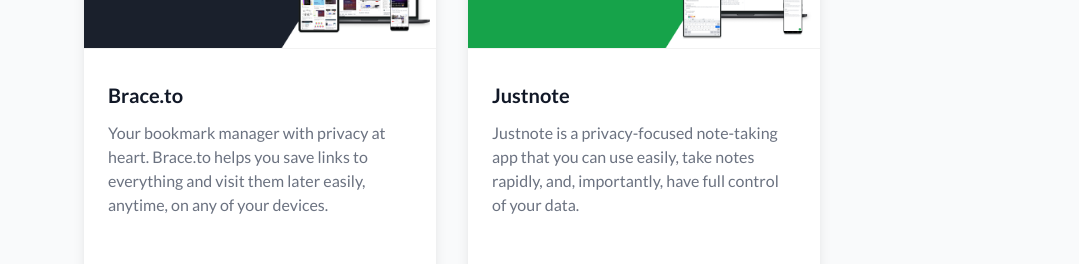
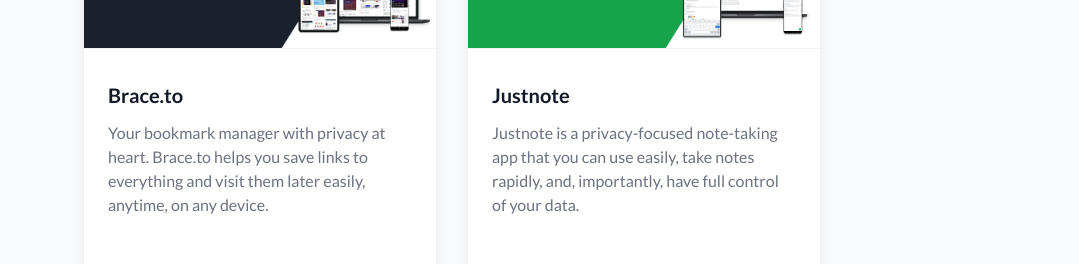
Before and after one commit to stxapps/stxapps-client, a React (Create React App) app in the folder packages/web/: page / in a window 1280 px wide. Shown: the part 940-1204 px from the top of the page, without its empty margins (188-1267 px from the left). Built offline with nearby package versions, Linux system fonts and the light colour scheme.

Commit message:
Update Landing page

```diff
--- a/packages/web/src/components/Landing.js
+++ b/packages/web/src/components/Landing.js
@@ -51,7 +51,7 @@
                       Brace.to
                     </p>
                     <p className="mt-3 text-base text-gray-500">
-                      Your bookmark manager with privacy at heart. Brace.to helps you save links to everything and visit them later easily, anytime, on any of your devices.
+                      Your bookmark manager with privacy at heart. Brace.to helps you save links to everything and visit them later easily, anytime, on any device.
                     </p>
                   </a>
                 </div>
```
